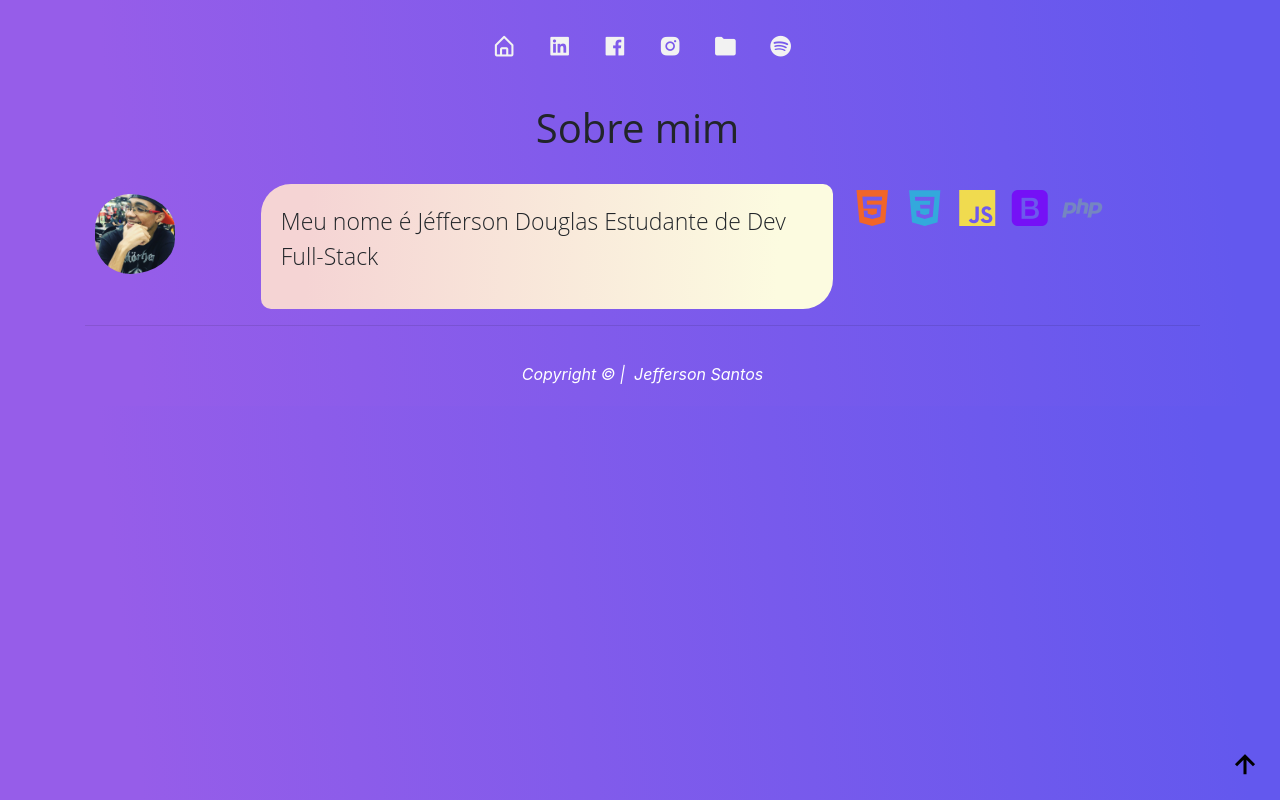
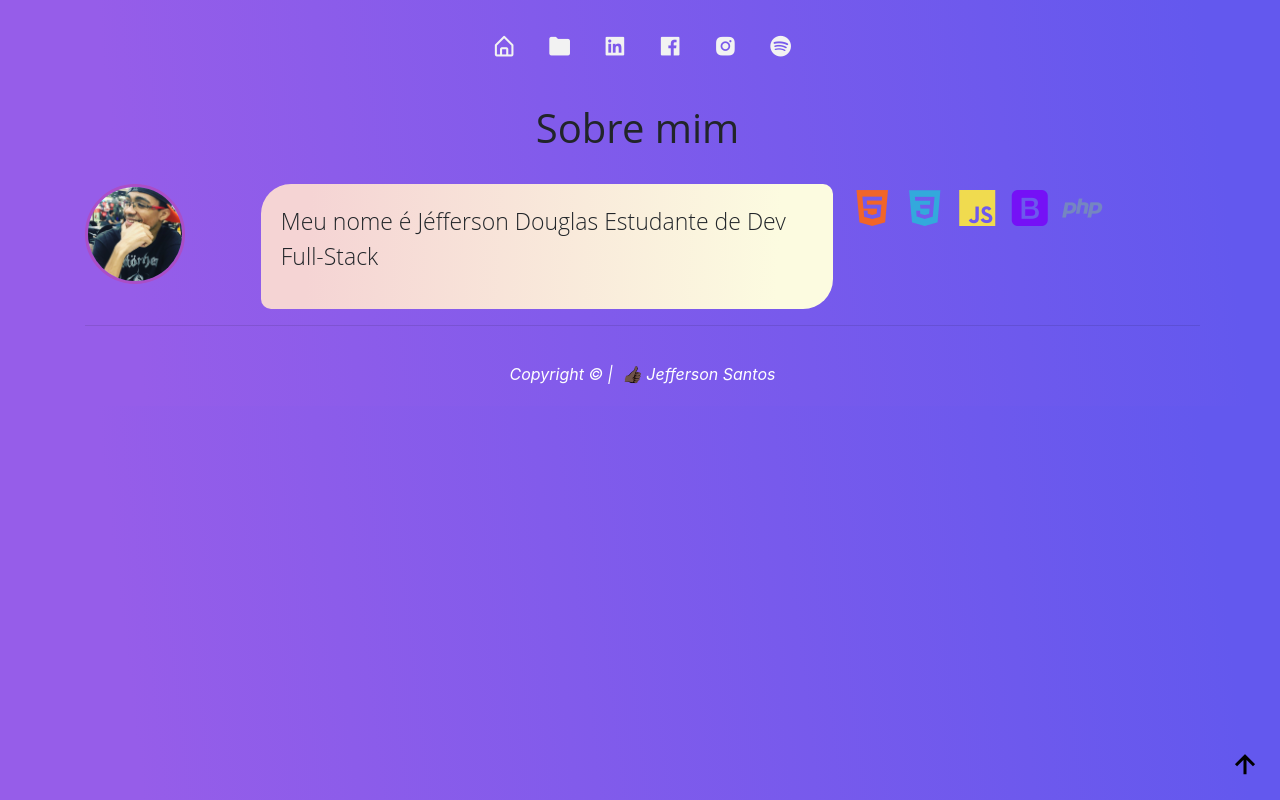
Before and after one commit to jersdouglas/portfolio, a plain HTML site: page index.html in a window 1280 px wide. Drawn offline with nearby package versions, Linux system fonts and the light colour scheme; files whose address does not match are found by name.

Commit message:
Add files via upload

```diff
--- a/CSS/estilo.css
+++ b/CSS/estilo.css
@@ -2,6 +2,7 @@
 *{
 	margin: 0;
 	padding: 0;
+	box-sizing: border-box;
 }
 
 .container {
@@ -19,9 +20,12 @@ i{
 .gallery-container{
 	display: flex;
 	flex-wrap: wrap;
-	justify-content: space-evenly;
+	justify-content: space-around;
 	gap: 2vw;
 	padding: 0 1vw;
+}
+.gallery-items:hover{
+	transform: scale(1.09);
 }
 .gallery-items{
 	border-radius: 30px;
@@ -57,15 +61,7 @@ footer a:hover{
 	text-decoration: none;
 	color: #181818;
 }
-.myIcon img{
-	height: 100px;
-	padding-top: 10px;
-	padding-left: 10px;
-	padding-bottom: 10px;
-	border-radius: 50px;
-	display: flex;
-	justify-content: flex-start;
-}
+
 .myIcon p {
 	color: #000;
 	display: flex;
@@ -120,13 +116,11 @@ ul li a:hover{
 .color_php{
 	color: #7586c1;
 }
-.desc_projetos{
-	padding: 10px;
-	background-image: linear-gradient( 92.7deg,  rgba(245,212,212,1) 8.5%, rgba(252,251,224,1) 90.2% );
-	font-family: 'Open Sans';
-	font-weight: 300;
-	border-radius: 20px;
-	justify-content: center center;
+
+#icons{
+	height: 100px;
+	border-radius: 50px;
+	border: 3px solid rgb(171, 78, 199);
 }
 
 /* Botao de Voltar pro Topo */
--- a/index.html
+++ b/index.html
@@ -30,37 +30,41 @@
   </head>
 <body class="container">
   <nav class="navbar justify-content-center ">
+
         <ul>
-          <li class="btn "><a href="index.html">
+          <li class="btn home"><a href="index.html">
             <i class='bx bx-home-alt bx-sm bx-tada-hover'></i>
           </a></li>
 
-          <li class="btn "><a href="https://www.linkedin.com/in/jefferson-douglas-42bb51120/">
+          <li class="btn projeto"><a href="projetos.html">
+            <i class='bx bxs-folder bx-sm bx-tada-hover'></i>
+          </a></li>
+
+          <li class="btn linkedin"><a href="https://www.linkedin.com/in/jefferson-douglas-42bb51120/">
             <i class='bx bxl-linkedin-square bx-sm bx-tada-hover'></i>
           </a></li>
 
-          <li class="btn "><a href="https://www.facebook.com/jefferson.santos.1800721/">
+          <li class="btn facebook"><a href="https://www.facebook.com/jefferson.santos.1800721/">
             <i class='bx bxl-facebook-square bx-sm bx-tada-hover'></i>
           </a></li>
 
-          <li class="btn "><a href="https://www.instagram.com/jersdouglas/">
+          <li class="btn instagram"><a href="https://www.instagram.com/jersdouglas/">
             <i class='bx bxl-instagram-alt bx-sm bx-tada-hover'></i>
           </a></li>
 
-          <li class="btn "><a href="projetos.html">
-            <i class='bx bxs-folder bx-sm bx-tada-hover'></i>
-          </a></li>
-
-          <li class="btn "><a href="spotify.html">
+          <li class="btn spotify"><a href="spotify.html">
             <i class='bx bxl-spotify bx-sm bx-tada-hover'></i>
           </a></li>
 
+          <!--<li class="btn menu"><a href="#">
+            <i class='bx bxl-menu bx-sm bx-menu'></i>
+          </a></li>-->
         </ul>
   </nav>
     <h1 class="sobreMim">Sobre mim</h1><br>
     <div class="row">
-      <div class="col-md-2 myIcon">
-        <img src="img/jersin.jpeg" alt="jersin">
+      <div class="col-md-2 ">
+        <img id="icons" src="img/jersin.jpeg" alt="jersin">
       </div>
       <div class="col-md-6 sobre">
         <p>
@@ -79,7 +83,7 @@
       <hr>
 
       <footer>
-        <span>Copyright &copy; | <a href="https://github.com/jersdouglas"> &nbsp; Jefferson Santos</span></a>
+        <span>Copyright &copy; | <a href="https://github.com/jersdouglas"> &nbsp; 👍🏿 Jefferson Santos</span></a>
       </footer>
       <div>
       <a href="#" class="btn-topo"><i class='arrow-topo bx bx-md bx-fade-up-hover bx-up-arrow-alt'></i></a>
```
Also changed, not shown: projetos.html (+9 -17 lines), spotify.html (+5 -5 lines).
